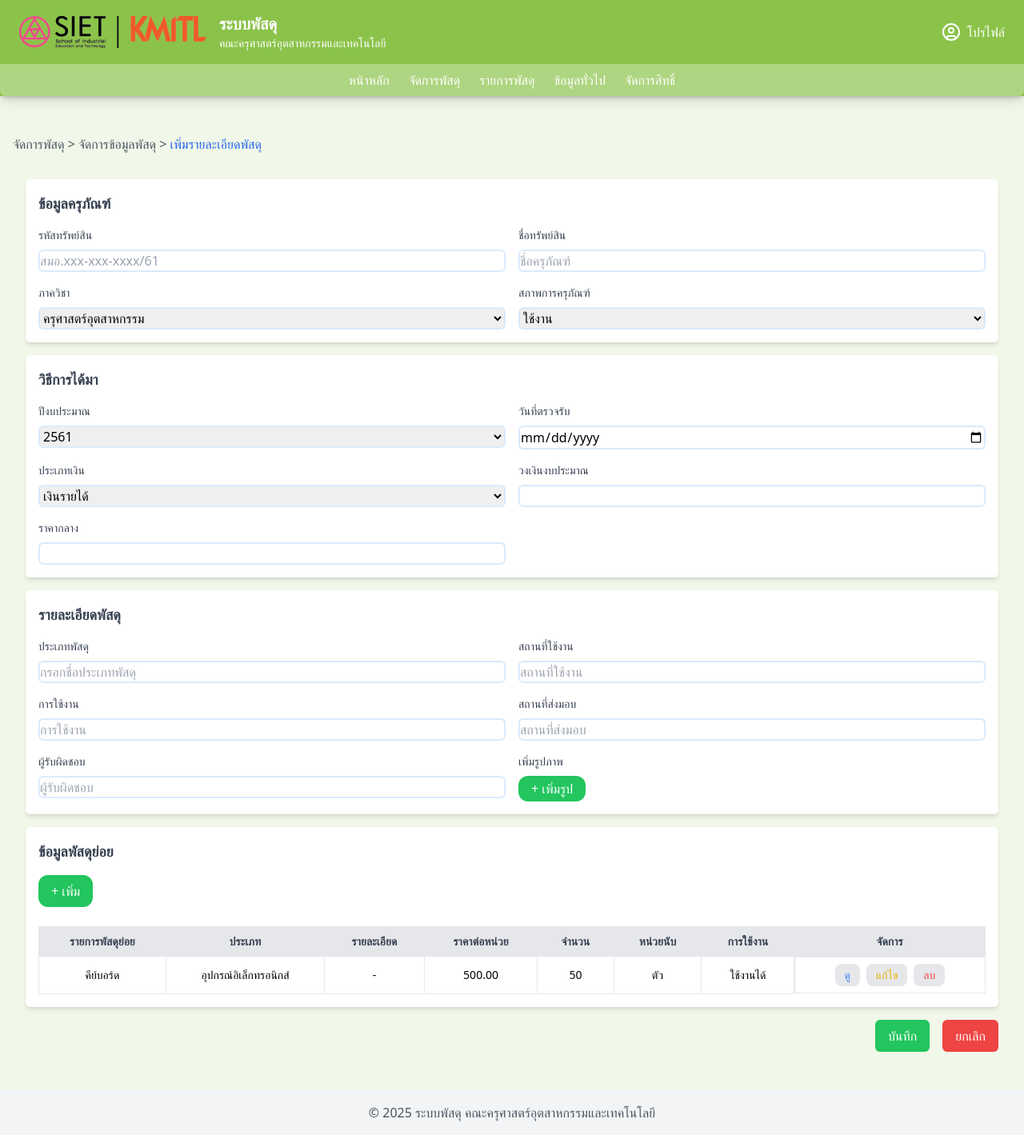
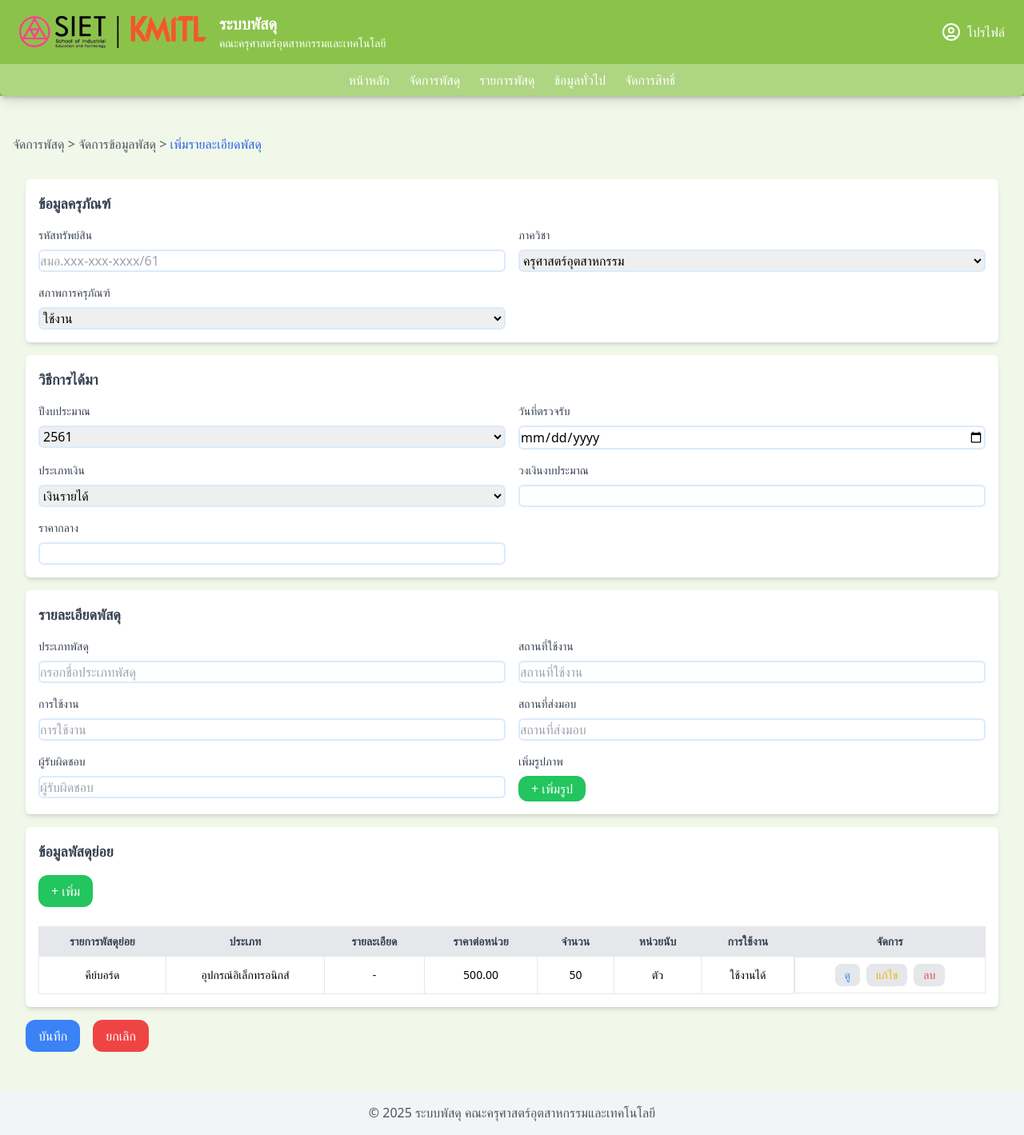
Before and after one commit to CreamCheese99/Asset-Project, a React (Vite) app in the folder client/: page /add-asset in a window 1280 px wide. Shown: the whole page at 80% size. Built offline with nearby package versions, Linux system fonts and the light colour scheme.

Commit message:
แก้ login ใหม่กลับเป็นเหมือนเดิม

```diff
--- a/client/src/components/ActionButtons2.jsx
+++ b/client/src/components/ActionButtons2.jsx
@@ -1,18 +1,17 @@
-const ActionButtons2 = ({ onSave, onCancel }) => {
+import React from "react";
+
+const ActionButtons2 = () => {
   return (
-    <div className="flex justify-end space-x-4 mt-4">
-      <button
-        onClick={onSave} // กดแล้วเรียก handleSave
-        className="bg-green-500 text-white px-4 py-2 rounded-md hover:bg-green-600"
-      >
+    <div className="mt-4 flex space-x-4">
+      <button className="bg-blue-500 text-white px-4 py-2 rounded-xl hover:bg-blue-700">
         บันทึก
       </button>
-      <button
-        onClick={onCancel} // กดแล้วเรียก handleCancel
-        className="bg-red-500 text-white px-4 py-2 rounded-md hover:bg-red-600"
-      >
+
+      <button className="bg-red-500 text-white px-4 py-2 rounded-xl hover:bg-red-700">
         ยกเลิก
       </button>
+
+
     </div>
   );
 };
--- a/client/src/components/AssetForm.jsx
+++ b/client/src/components/AssetForm.jsx
@@ -1,7 +1,6 @@
-import React, { useState } from "react";
+const AssetForm = () => {
+    return (
 
-const AssetForm = ({ assetData, setAssetData }) => {
-  return (
       <div className="bg-white mt-4 p-4 rounded-md shadow-md">
         <h3 className="text-lg font-bold text-gray-700 mb-4">ข้อมูลครุภัณฑ์</h3>
         <div className="grid grid-cols-2 gap-4">
@@ -9,45 +8,26 @@ const AssetForm = ({ assetData, setAssetData }) => {
             <label className="block text-gray-700 text-sm mb-2">รหัสทรัพย์สิน</label>
             <input
               type="text"
-            className="w-full border-2 border-blue-100 rounded-md"
+              className="w-full border-2 border-blue-100 rounded-md "
               placeholder="สมอ.xxx-xxx-xxxx/61"
-            value={assetData.asset_id}
-            onChange={(e) => setAssetData({ ...assetData, asset_id: e.target.value })}
             />
           </div>
-
-        <div>
-          <label className="block text-gray-700 text-sm mb-2">ชื่อทรัพย์สิน</label>
-          <input
-            type="text"
-            className="w-full border-2 border-blue-100 rounded-md"
-            placeholder="ชื่อครุภัณฑ์"
-            value={assetData.main_item_name}
-            onChange={(e) => setAssetData({ ...assetData, main_item_name: e.target.value })}
-          />
-        </div>
-
           <div>
             <label className="block text-gray-700 text-sm mb-2">ภาควิชา</label>
-          <select
-            className="w-full border-2 border-blue-100 rounded-md"
-            value={assetData.department}
-            onChange={(e) => setAssetData({ ...assetData, department: e.target.value })}
-          >
+            <select className="w-full border-2 border-blue-100 rounded-md">
                 <option>ครุศาสตร์อุตสาหกรรม</option>
                 <option>ครุศาสตร์สถาปัตยกรรมเเละการออกแบบ</option>
                 <option>ครุศาสตร์วิศวกรรม</option>
-            <option>ครุศาสตร์การเกษตร</option>
+                <option>ครุศาสตร์การเกษาตร</option>
             </select>
           </div>
-
+          {/* <div>
+            <label className="block text-gray-700 text-sm mb-2">รหัสทรัพย์สิน </label>
+            <input type="text" className="w-full border-2 border-blue-100 rounded-md" />
+          </div> */}
           <div>
             <label className="block text-gray-700 text-sm mb-2">สภาพการครุภัณฑ์</label>
-          <select
-            className="w-full border-2 border-blue-100 rounded-md"
-            value={assetData.condition}
-            onChange={(e) => setAssetData({ ...assetData, condition: e.target.value })}
-          >
+            <select className="w-full border-2 border-blue-100 rounded-md">
               <option>ใช้งาน</option>
               <option>ส่งซ่อม</option>
               <option>ชำรุด</option>
--- a/client/src/components/FormLogin.jsx
+++ b/client/src/components/FormLogin.jsx
@@ -1,43 +1,62 @@
+// import React from 'react'
+// import FormInputField from './FormInputField'
+// import LogoSection from './LogoSection'
+
+// function FormLogin() {
+//   return (
+//     <div className="w-full space-y-4 max-w-lg px-[60px] py-[54px] bg-white rounded-3xl shadow-inner flex flex-col items-center">
+//     <LogoSection />
+//     <h1>เข้าสู่ระบบ</h1>
+//     <div className="w-96 space-y-8 text-left">
+
+//       <FormInputField label="Username" id="username" type="text" placeholder="Enter your username" />
+//       <FormInputField label="Password" id="password" type="password" placeholder="Enter your password" />
+//       <button style={{ background: '#8bc34a'}} className="w-full py-2  text-white text-base font-medium rounded-lg hover:bg-gray-300 transition duration-200">
+//         Login
+//       </button>
+//     </div>
+//   </div>
+//   )
+// }
+
+// export default FormLogin;
+
+
 import React, { useState } from 'react';
-import InputField from './InputField';
+import FormInputField from './FormInputField';
 import LogoSection from './LogoSection';
 
 function FormLogin() {
+  // สร้าง state เก็บ username & password
   const [username, setUsername] = useState('');
   const [password, setPassword] = useState('');
-  const [error, setError] = useState('');
-  const [loading, setLoading] = useState(false);
 
-  const handleSubmit = async (e) => {
-    e.preventDefault();
-
-    console.log("Username:", username);
-    console.log("Password:", password);
-
+  // ฟังก์ชัน Login
+  const handleLogin = async () => {
     if (!username || !password) {
-      setError('Please fill in both username and password');
+      alert("กรุณากรอก Username และ Password");
       return;
     }
 
-    setLoading(true);
-
     try {
-      const response = await fetch('http://localhost:5001/api/login', {
-        method: 'POST',
-        headers: { 'Content-Type': 'application/json' },
+      const response = await fetch("http://localhost:5001/api/login", {
+        method: "POST",
+        headers: {
+          "Content-Type": "application/json",
+        },
         body: JSON.stringify({ username, password }),
       });
 
       const data = await response.json();
-      if (response.ok) {
-        alert('Login successful!');
+      if (data.success) {
+        alert("เข้าสู่ระบบสำเร็จ!");
+        // TODO: อาจเปลี่ยนไปหน้า Dashboard หรือทำอย่างอื่น
       } else {
-        setError(data.message || 'Something went wrong');
+        alert("Username หรือ Password ไม่ถูกต้อง");
       }
     } catch (error) {
-      setError('Network error, please try again.');
-    } finally {
-      setLoading(false);
+      console.error("Login error:", error);
+      alert("เกิดข้อผิดพลาดในการเข้าสู่ระบบ");
     }
   };
 
@@ -45,9 +64,9 @@ function FormLogin() {
     <div className="w-full space-y-4 max-w-lg px-[60px] py-[54px] bg-white rounded-3xl shadow-inner flex flex-col items-center">
       <LogoSection />
       <h1>เข้าสู่ระบบ</h1>
-
-      <form className="w-96 space-y-8 text-left" onSubmit={handleSubmit}>
-        <InputField
+      <div className="w-96 space-y-8 text-left">
+        {/* รับค่าจาก input และอัปเดต state */}
+        <FormInputField
           label="Username"
           id="username"
           type="text"
@@ -55,7 +74,7 @@ function FormLogin() {
           value={username}
           onChange={(e) => setUsername(e.target.value)}
         />
-        <InputField
+        <FormInputField
           label="Password"
           id="password"
           type="password"
@@ -63,18 +82,14 @@ function FormLogin() {
           value={password}
           onChange={(e) => setPassword(e.target.value)}
         />
-
-        {error && <p className="text-red-500 text-sm">{error}</p>}
-
         <button
-          type="submit"
+          onClick={handleLogin} // ✅ เพิ่ม onClick ให้ปุ่ม
           style={{ background: '#8bc34a' }}
           className="w-full py-2 text-white text-base font-medium rounded-lg hover:bg-gray-300 transition duration-200"
-          disabled={loading}
         >
-          {loading ? 'Logging in...' : 'Login'}
+          Login
         </button>
-      </form>
+      </div>
     </div>
   );
 }
--- a/client/src/pages/AddAsset.jsx
+++ b/client/src/pages/AddAsset.jsx
@@ -1,82 +1,31 @@
 import React, { useState } from "react";
+
 import Breadcrumb from "../components/Breadcrumb";
 import AssetForm from "../components/AssetForm";
 import AcquisitionInfo from "../components/AcquisitionInfo";
 import ActionButtons2 from "../components/ActionButtons2";
 import AssetDetails from "../components/AssetDetails";
 import AssetInfoSection from "../components/AssetInfoSection";
+//import NavBar from "./components/NavBar";
 
 const AddAsset = () => {
-  // สร้าง state เพื่อเก็บข้อมูลจากทุกฟอร์ม
-  const [assetData, setAssetData] = useState({
-    asset_id: "",
-    department: "",
-    condition: "",
-    acquisition_date: "",
-    purchase_price: "",
-    supplier: "",
-    details: "",
-    location: "",
-  });
-
-  // ฟังก์ชันอัปเดตค่า State เมื่อฟอร์มเปลี่ยนแปลงค่า
-  const updateAssetData = (field, value) => {
-    setAssetData((prev) => ({ ...prev, [field]: value }));
+  const handleSave = () => {
+    alert("บันทึกข้อมูลสำเร็จ!");
   };
 
-  // ฟังก์ชันบันทึกข้อมูล
-  const handleSave = async () => {
-    try {
-      const response = await fetch("http://localhost:5001/api/mainassets", {
-        method: "POST",
-        headers: { "Content-Type": "application/json" },
-        body: JSON.stringify(assetData), // ส่งข้อมูลทั้งหมดไป backend
-      });
-
-      if (response.ok) {
-        alert("บันทึกข้อมูลสำเร็จ!");
-        setAssetData({
-          asset_id: "",
-          department: "",
-          condition: "",
-          acquisition_date: "",
-          purchase_price: "",
-          supplier: "",
-          details: "",
-          location: "",
-        });
-      } else {
-        alert("เกิดข้อผิดพลาดในการบันทึกข้อมูล");
-      }
-    } catch (error) {
-      console.error("Error:", error);
-      alert("เกิดข้อผิดพลาดในการเชื่อมต่อกับเซิร์ฟเวอร์");
-    }
-  };
-
-  // ฟังก์ชันยกเลิก
   const handleCancel = () => {
     alert("ยกเลิกการทำงาน");
-    setAssetData({
-      asset_id: "",
-      department: "",
-      condition: "",
-      acquisition_date: "",
-      purchase_price: "",
-      supplier: "",
-      details: "",
-      location: "",
-    });
   };
 
   return (
-    <div style={{ backgroundColor: "#f1f8e9" }} className="min-h-screen font-sans">
+    <div style={{ backgroundColor: '#f1f8e9' }} className=" min-h-screen font-sans">
+
       <Breadcrumb />
       <div className="container mx-auto p-4">
-        <AssetForm assetData={assetData} updateAssetData={updateAssetData} />
-        <AcquisitionInfo assetData={assetData} updateAssetData={updateAssetData} />
-        <AssetDetails assetData={assetData} updateAssetData={updateAssetData} />
-        <AssetInfoSection assetData={assetData} updateAssetData={updateAssetData} />
+        <AssetForm />
+        <AcquisitionInfo />
+        <AssetDetails />
+        <AssetInfoSection />
         <ActionButtons2 onSave={handleSave} onCancel={handleCancel} />
       </div>
     </div>
```
Also changed, not shown: client/src/components/FormInputField.jsx (renamed from client/src/components/InputField.jsx), client/src/pages/Login.jsx (line endings or trailing spaces). Lines whose indentation alone changed are shown as unchanged.
